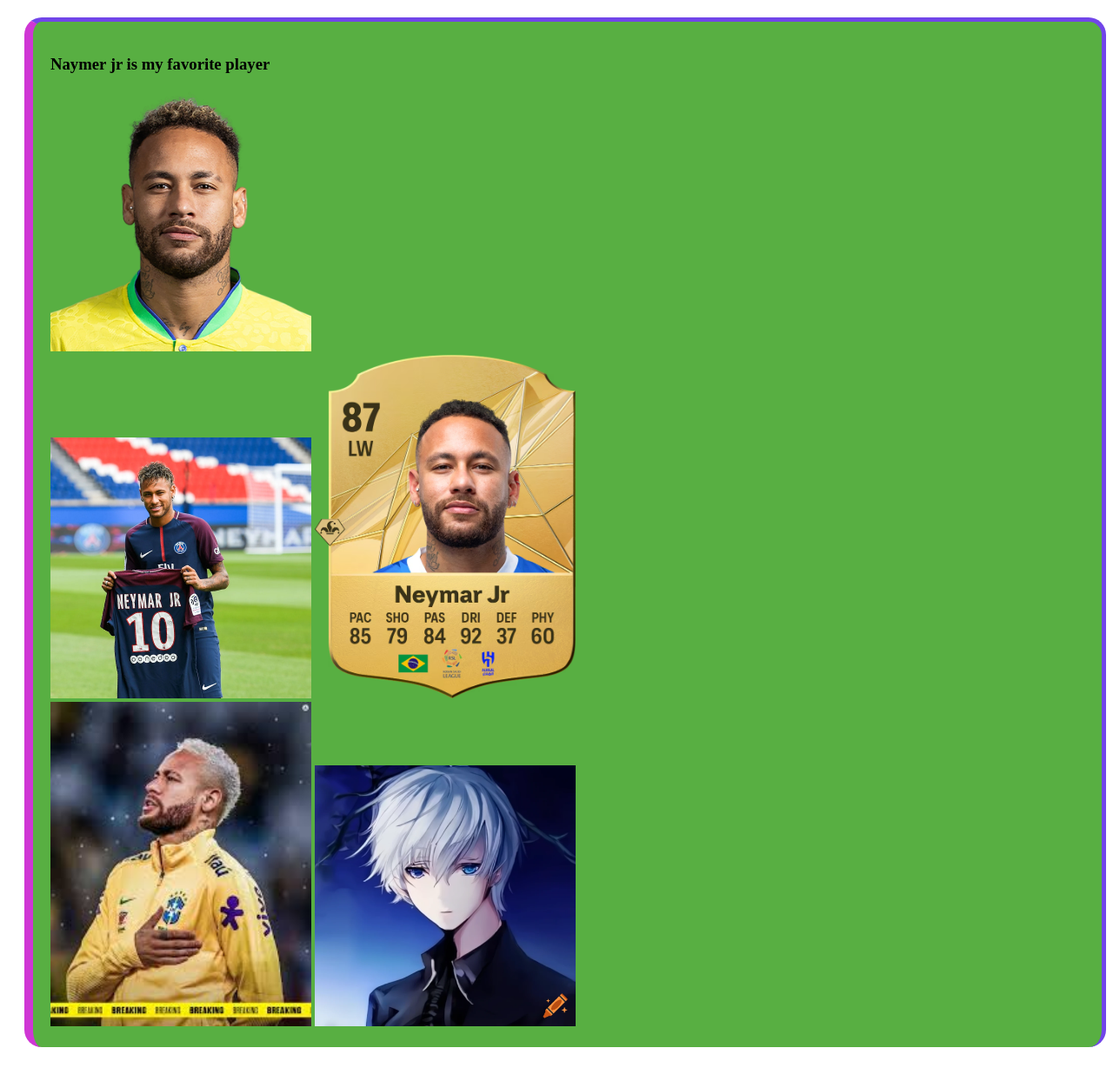
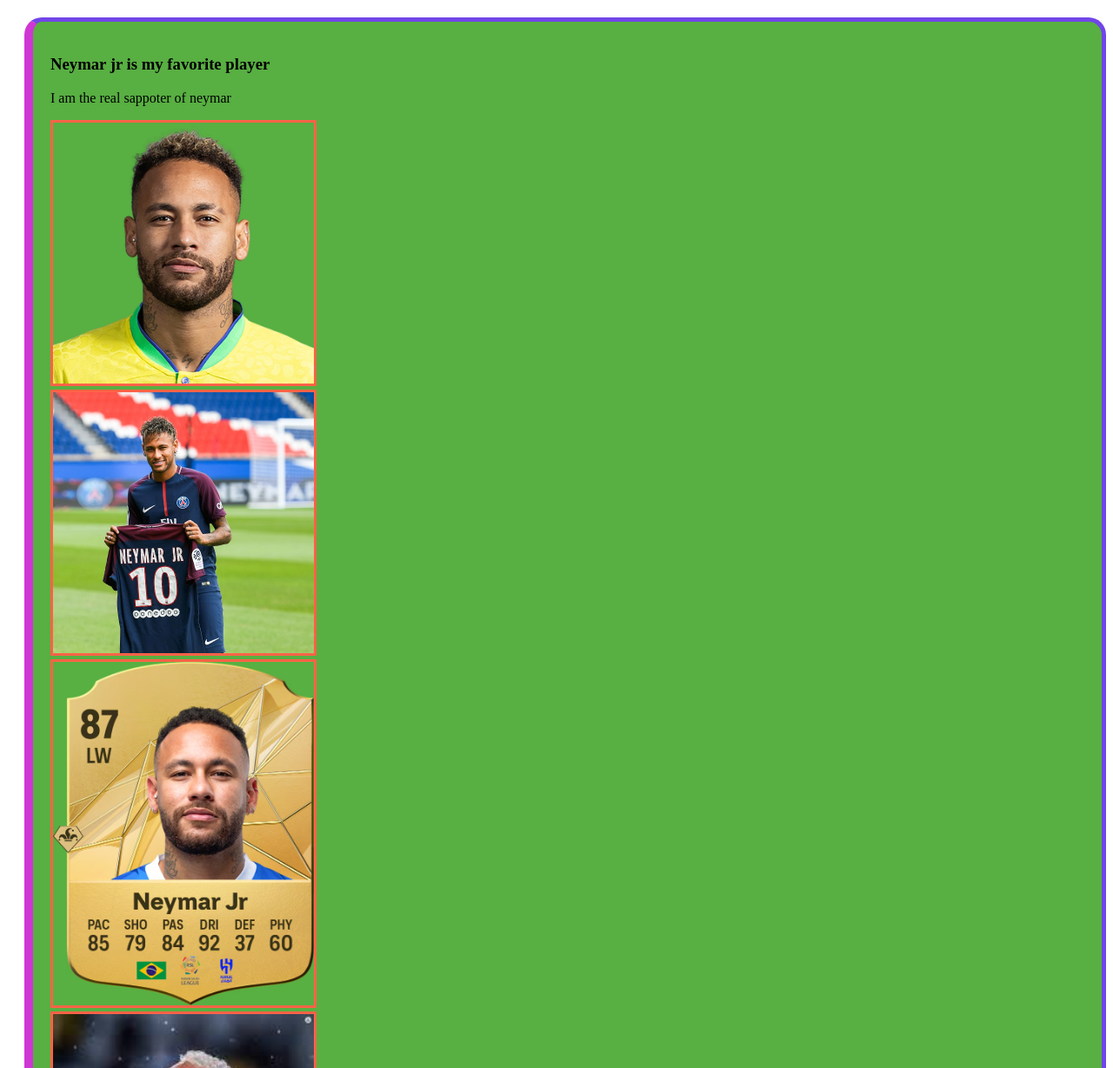
Before and after one commit to MD-Shadikur-rahman/my-simple-website, a plain HTML site: page index.html in a window 1280 px wide. Shown: the part 712-1940 px from the top of the page at 87% size. Drawn offline with Linux system fonts and the light colour scheme.

Commit message:
added code

```diff
--- a/index.html
+++ b/index.html
@@ -41,14 +41,16 @@
         </ol>
     </div>
     <div>
-        <h3>Naymer jr is my favorite player</h3>
+        <h3>Neymar jr is my favorite player</h3>
+        <p>I am the real sappoter of neymar</p>
         <img src="Images/713.vresize.350.350.medium.34.jpg" alt="">
         <br>
         <img src="Images/01jf7jv6h60z47w6dr2q.webp" alt="">
+        <br>
         <img src="Images/190871.avif" alt="">
         <br>
         <img src="Images/images.jpg" alt="">
-        <img src="Images/601a5bebbe5b4b43aa94a06a2fe7097c.webp" alt="">
+        <!-- <img src="Images/601a5bebbe5b4b43aa94a06a2fe7097c.webp" alt=""> -->
         <img src="" alt="">
     </div>
 </body>
--- a/styles/blog.css
+++ b/styles/blog.css
@@ -17,4 +17,5 @@ div {
 
 img {
     width: 300px;
+    border: 3px solid tomato;
 }
```
